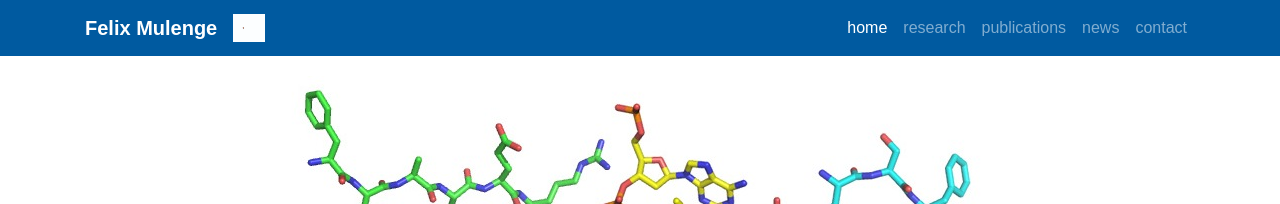
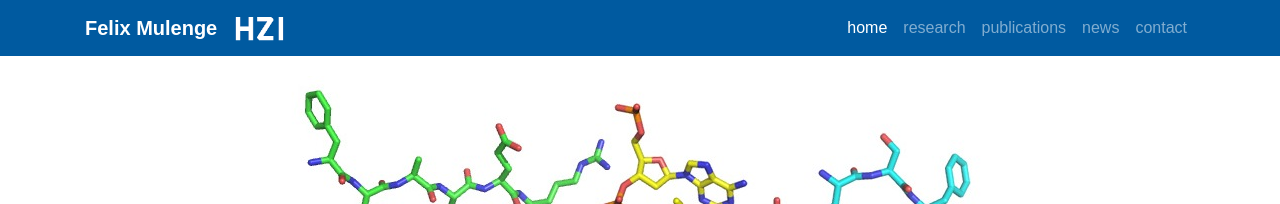
Before and after one commit to fmulenge/fmulenge.github.io, a Jekyll site: the page built from index.md, in a window 1280 px wide. Shown: the top 204 px of the page. Built offline with Jekyll 4.4.1, drawn with Linux system fonts in a browser that asks for light colours.

Commit message:
Update header.html

```diff
--- a/_includes/header.html
+++ b/_includes/header.html
@@ -25,7 +25,7 @@
     <nav class="navbar navbar-expand-lg navbar-dark" style="background-color: #005AA0">
       <div class="container">
         <a class="navbar-brand" style="font-weight:bold" href="/">{{site.name}}</a>
-        <a href="https://www.helmholtz-hzi.de/en/"><img class="inline-block navb-icon" src="/static/img/logo/host_logo.jpg" alt=""></a>
+        <a href="https://www.helmholtz-hzi.de/en/"><img class="inline-block navb-icon" src="/static/img/logo/HZI_logo.svg" alt=""></a>
         <button type="button" class="navbar-toggler" data-toggle="collapse" data-target="#navbarContent" aria-controls="navbarContent" aria-expanded="false" aria-label="Toggle navigation">
           <span class="navbar-toggler-icon"></span>
         </button>
```
